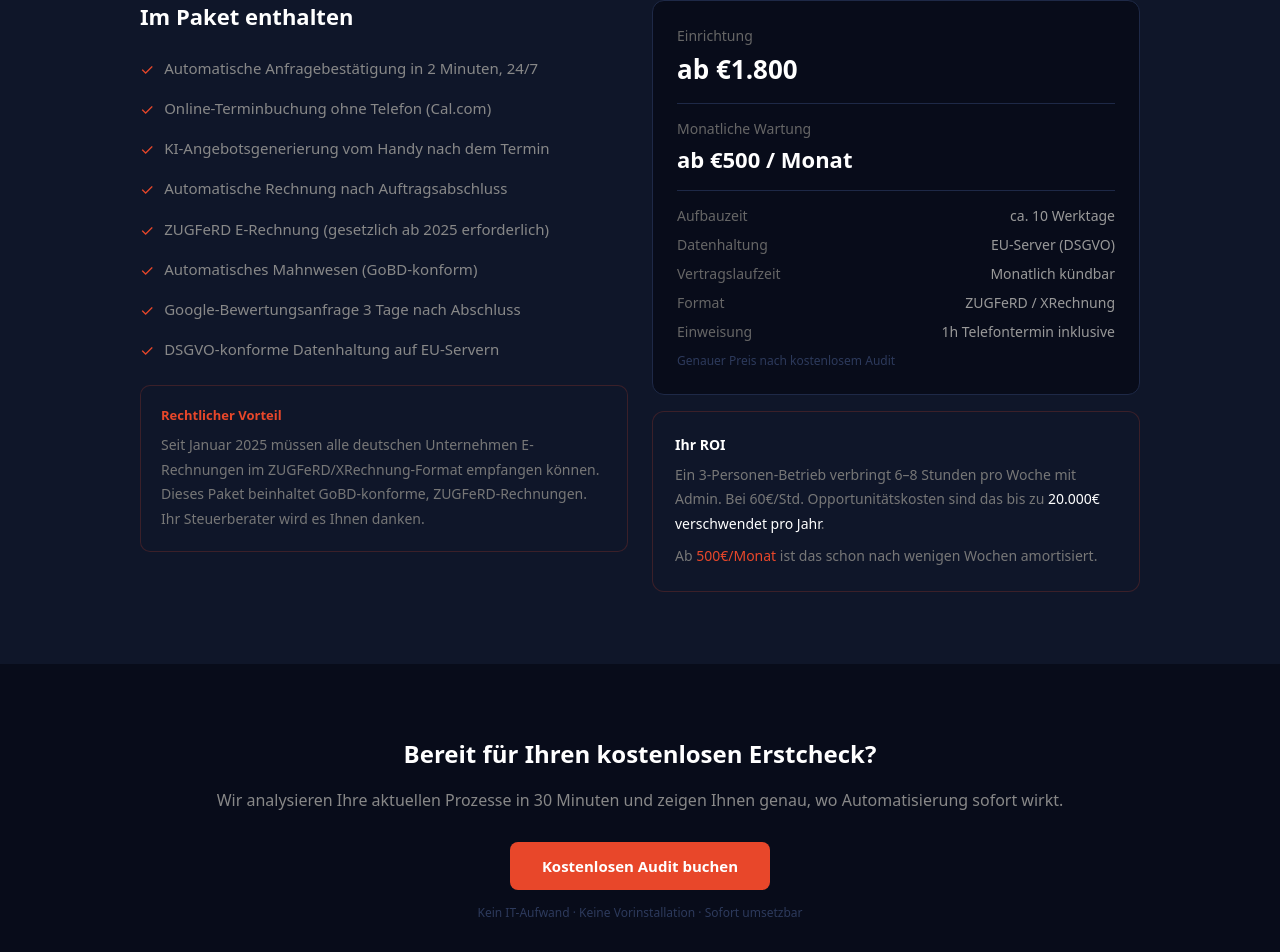
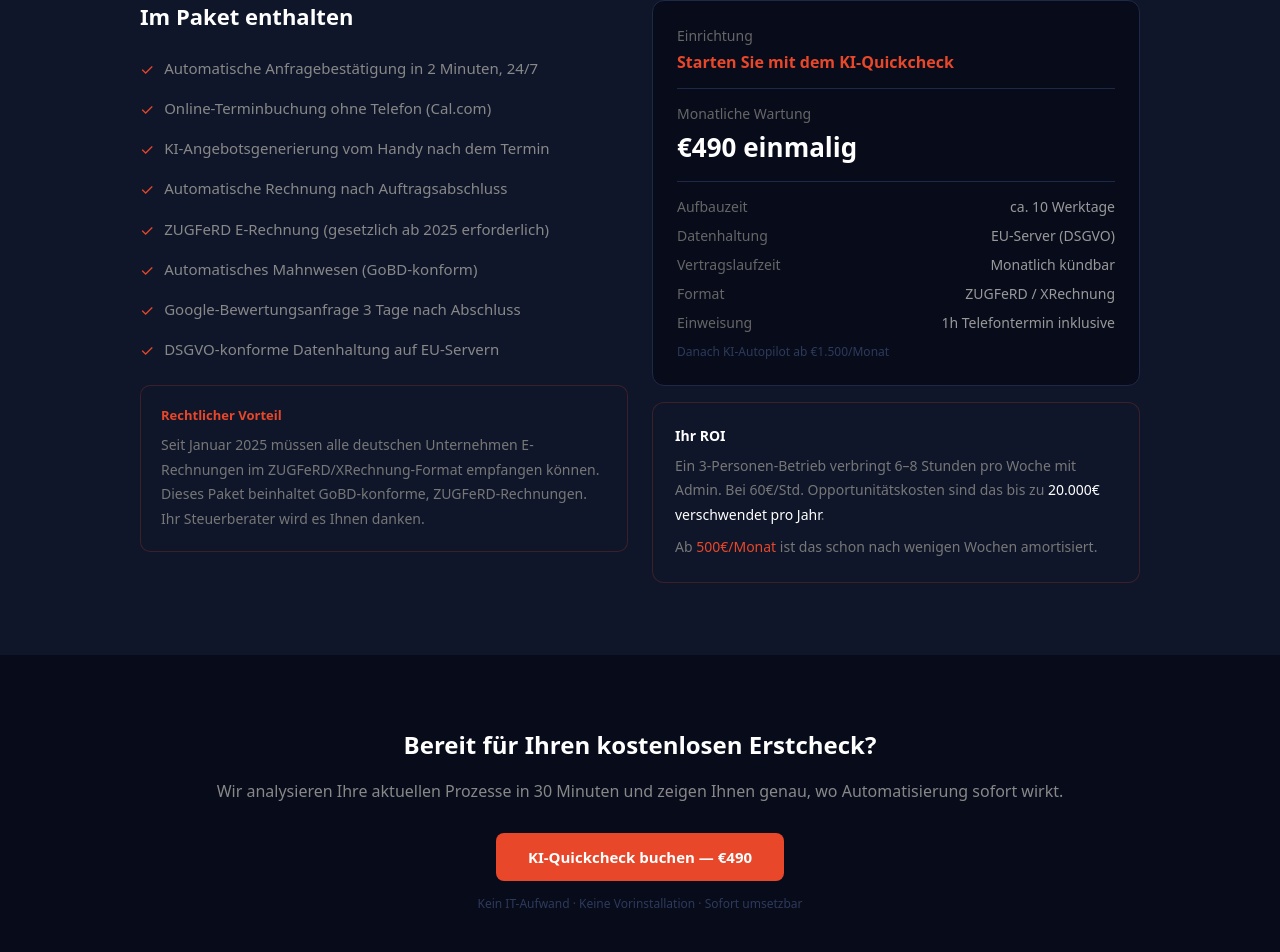
Before and after one commit to hertleanjuli-afk/praxisnova-website, a Next.js app: page /automatisierung/handwerk in a window 1280 px wide. Shown: the part 1500-2452 px from the top of the page. Built offline with nearby package versions, Linux system fonts and the light colour scheme; no server answers.

Commit message:
Update sector sub-pages to new value ladder pricing
- Replace old per-sector pricing with KI-Quickcheck €490 entry point
- Update all CTAs from "Kostenlosen Audit buchen" to "KI-Quickcheck buchen — €490"
- Add KI-Autopilot €1.500/Monat reference
- Update section labels to "Branchenlösung"

```diff
--- a/src/app/automatisierung/bau/page.tsx
+++ b/src/app/automatisierung/bau/page.tsx
@@ -104,10 +104,10 @@ export default function BauPage() {
             <div>
               <div style={{ background: '#080C1A', border: '1px solid #1E2947', borderRadius: 12, padding: 24, marginBottom: 16 }}>
                 <div style={{ fontSize: 14, color: '#666', marginBottom: 4 }}>Einrichtung</div>
-                <div style={{ fontSize: 26, fontWeight: 700, color: '#fff' }}>ab €3.500</div>
+                <div style={{ fontSize: 16, fontWeight: 600, color: CORAL }}>Starten Sie mit dem KI-Quickcheck</div>
                 <div style={{ height: 1, background: '#1E2947', margin: '14px 0' }} />
                 <div style={{ fontSize: 14, color: '#666', marginBottom: 4 }}>Monatliche Wartung</div>
-                <div style={{ fontSize: 22, fontWeight: 600, color: '#fff' }}>ab €800 / Monat</div>
+                <div style={{ fontSize: 26, fontWeight: 700, color: '#fff' }}>€490 einmalig</div>
                 <div style={{ height: 1, background: '#1E2947', margin: '14px 0' }} />
                 {[
                   ['Aufbauzeit', 'ca. 14 Werktage'],
@@ -121,7 +121,7 @@ export default function BauPage() {
                     <span style={{ fontSize: 14, color: '#999' }}>{v}</span>
                   </div>
                 ))}
-                <div style={{ fontSize: 12, color: '#2D3A5C', marginTop: 10 }}>Genauer Preis nach kostenlosem Audit</div>
+                <div style={{ fontSize: 12, color: '#2D3A5C', marginTop: 10 }}>Danach KI-Autopilot ab €1.500/Monat</div>
               </div>
 
               <div style={{ background: '#0F1629', border: `1px solid ${CORAL}33`, borderRadius: 12, padding: 22 }}>
@@ -144,9 +144,9 @@ export default function BauPage() {
           Wir analysieren Ihre aktuellen Prozesse in 30 Minuten und zeigen Ihnen genau, wo Automatisierung sofort wirkt.
         </p>
         <a href={SITE_CONFIG.calendly} target="_blank" rel="noreferrer"
-          onClick={() => trackClick('bau_cta', 'Kostenlosen Audit buchen')}
+          onClick={() => trackClick('bau_cta', 'KI-Quickcheck buchen — €490')}
           style={{ display: 'inline-block', background: CORAL, color: '#fff', padding: '13px 32px', borderRadius: 8, fontSize: 15, fontWeight: 700, textDecoration: 'none' }}>
-          Kostenlosen Audit buchen
+          KI-Quickcheck buchen — €490
         </a>
         <div style={{ fontSize: 12, color: '#2D3A5C', marginTop: 14 }}>
           Kein IT-Aufwand · Keine Vorinstallation · Sofort umsetzbar
--- a/src/app/automatisierung/handwerk/page.tsx
+++ b/src/app/automatisierung/handwerk/page.tsx
@@ -34,7 +34,7 @@ export default function HandwerkPage() {
           <Link href="/automatisierung" style={{ display: 'inline-flex', alignItems: 'center', gap: 6, fontSize: 14, color: '#888', textDecoration: 'none', marginBottom: 24 }}>
             ← Alle Pakete
           </Link>
-          <div style={{ fontSize: 11, color: CORAL, fontWeight: 600, textTransform: 'uppercase', letterSpacing: '0.1em', marginBottom: 14 }}>Handwerk Paket</div>
+          <div style={{ fontSize: 11, color: CORAL, fontWeight: 600, textTransform: 'uppercase', letterSpacing: '0.1em', marginBottom: 14 }}>Branchenlösung Handwerk</div>
           <h1 style={{ fontSize: 'clamp(28px, 4vw, 42px)', fontWeight: 700, letterSpacing: '-0.4px', margin: '0 0 18px', color: '#fff' }}>
             Anfragen, Angebote, Rechnungen automatisiert
           </h1>
@@ -112,10 +112,10 @@ export default function HandwerkPage() {
             <div>
               <div style={{ background: '#080C1A', border: '1px solid #1E2947', borderRadius: 12, padding: 24, marginBottom: 16 }}>
                 <div style={{ fontSize: 14, color: '#666', marginBottom: 4 }}>Einrichtung</div>
-                <div style={{ fontSize: 26, fontWeight: 700, color: '#fff' }}>ab €1.800</div>
+                <div style={{ fontSize: 16, fontWeight: 600, color: CORAL }}>Starten Sie mit dem KI-Quickcheck</div>
                 <div style={{ height: 1, background: '#1E2947', margin: '14px 0' }} />
                 <div style={{ fontSize: 14, color: '#666', marginBottom: 4 }}>Monatliche Wartung</div>
-                <div style={{ fontSize: 22, fontWeight: 600, color: '#fff' }}>ab €500 / Monat</div>
+                <div style={{ fontSize: 26, fontWeight: 700, color: '#fff' }}>€490 einmalig</div>
                 <div style={{ height: 1, background: '#1E2947', margin: '14px 0' }} />
                 {[
                   ['Aufbauzeit', 'ca. 10 Werktage'],
@@ -129,7 +129,7 @@ export default function HandwerkPage() {
                     <span style={{ fontSize: 14, color: '#999' }}>{v}</span>
                   </div>
                 ))}
-                <div style={{ fontSize: 12, color: '#2D3A5C', marginTop: 10 }}>Genauer Preis nach kostenlosem Audit</div>
+                <div style={{ fontSize: 12, color: '#2D3A5C', marginTop: 10 }}>Danach KI-Autopilot ab €1.500/Monat</div>
               </div>
 
               <div style={{ background: '#0F1629', border: `1px solid ${CORAL}33`, borderRadius: 12, padding: 22 }}>
@@ -152,9 +152,9 @@ export default function HandwerkPage() {
           Wir analysieren Ihre aktuellen Prozesse in 30 Minuten und zeigen Ihnen genau, wo Automatisierung sofort wirkt.
         </p>
         <a href={SITE_CONFIG.calendly} target="_blank" rel="noreferrer"
-          onClick={() => trackClick('handwerk_cta', 'Kostenlosen Audit buchen')}
+          onClick={() => trackClick('handwerk_cta', 'KI-Quickcheck buchen — €490')}
           style={{ display: 'inline-block', background: CORAL, color: '#fff', padding: '13px 32px', borderRadius: 8, fontSize: 15, fontWeight: 700, textDecoration: 'none' }}>
-          Kostenlosen Audit buchen
+          KI-Quickcheck buchen — €490
         </a>
         <div style={{ fontSize: 12, color: '#2D3A5C', marginTop: 14 }}>
           Kein IT-Aufwand · Keine Vorinstallation · Sofort umsetzbar
--- a/src/app/automatisierung/immobilien/page.tsx
+++ b/src/app/automatisierung/immobilien/page.tsx
@@ -102,10 +102,10 @@ export default function ImmobilienPage() {
             <div>
               <div style={{ background: '#080C1A', border: '1px solid #1E2947', borderRadius: 12, padding: 24, marginBottom: 16 }}>
                 <div style={{ fontSize: 14, color: '#666', marginBottom: 4 }}>Einrichtung</div>
-                <div style={{ fontSize: 26, fontWeight: 700, color: '#fff' }}>ab €2.500</div>
+                <div style={{ fontSize: 16, fontWeight: 600, color: CORAL }}>Starten Sie mit dem KI-Quickcheck</div>
                 <div style={{ height: 1, background: '#1E2947', margin: '14px 0' }} />
                 <div style={{ fontSize: 14, color: '#666', marginBottom: 4 }}>Monatliche Wartung</div>
-                <div style={{ fontSize: 22, fontWeight: 600, color: '#fff' }}>ab €600 / Monat</div>
+                <div style={{ fontSize: 26, fontWeight: 700, color: '#fff' }}>€490 einmalig</div>
                 <div style={{ height: 1, background: '#1E2947', margin: '14px 0' }} />
                 {[
                   ['Aufbauzeit', 'ca. 10 Werktage'],
@@ -119,7 +119,7 @@ export default function ImmobilienPage() {
                     <span style={{ fontSize: 14, color: '#999' }}>{v}</span>
                   </div>
                 ))}
-                <div style={{ fontSize: 12, color: '#2D3A5C', marginTop: 10 }}>Genauer Preis nach kostenlosem Audit</div>
+                <div style={{ fontSize: 12, color: '#2D3A5C', marginTop: 10 }}>Danach KI-Autopilot ab €1.500/Monat</div>
               </div>
 
               <div style={{ background: '#0F1629', border: `1px solid ${CORAL}33`, borderRadius: 12, padding: 22 }}>
@@ -143,9 +143,9 @@ export default function ImmobilienPage() {
           Wir analysieren Ihren aktuellen Lead-Prozess in 30 Minuten und zeigen Ihnen genau, wo Automatisierung sofort wirkt.
         </p>
         <a href={SITE_CONFIG.calendly} target="_blank" rel="noreferrer"
-          onClick={() => trackClick('immo_cta', 'Kostenlosen Audit buchen')}
+          onClick={() => trackClick('immo_cta', 'KI-Quickcheck buchen — €490')}
           style={{ display: 'inline-block', background: CORAL, color: '#fff', padding: '13px 32px', borderRadius: 8, fontSize: 15, fontWeight: 700, textDecoration: 'none' }}>
-          Kostenlosen Audit buchen
+          KI-Quickcheck buchen — €490
         </a>
         <div style={{ fontSize: 12, color: '#2D3A5C', marginTop: 14 }}>
           Kein IT-Aufwand · Keine Vorinstallation · Sofort umsetzbar
```
